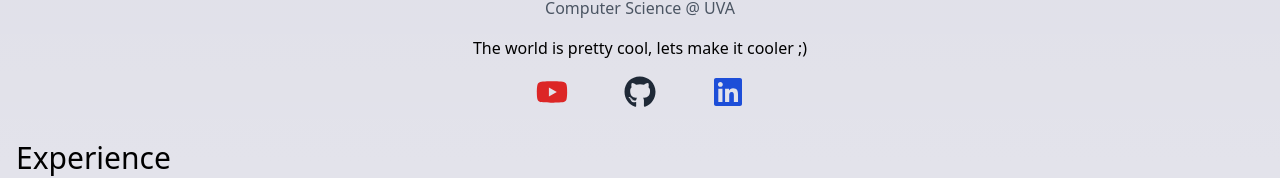
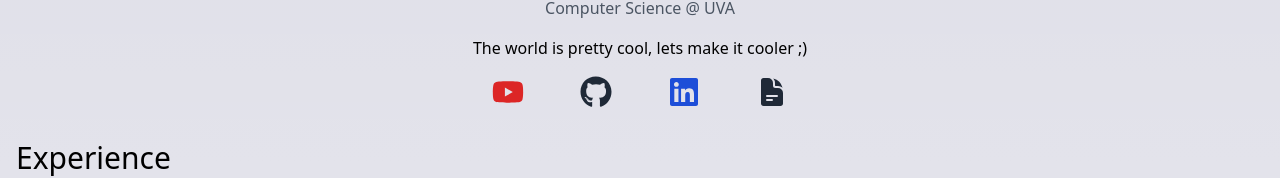
Before and after one commit to sidlakkoju/sidlakkoju.github.io, a Next.js app: page / in a window 1280 px wide. Shown: the part 436-614 px from the top of the page. Built offline with nearby package versions, Linux system fonts and the light colour scheme.

Commit message:
Added 2024 Summer resume

```diff
--- a/src/app/page.tsx
+++ b/src/app/page.tsx
@@ -1,5 +1,6 @@
 import React from 'react';
 import { FaYoutube, FaGithub, FaLinkedin } from 'react-icons/fa';
+import { HiDocumentText } from "react-icons/hi2";
 import ProjectCard from './components/ProjectCard';
 
 const Home: React.FC = () => {
@@ -27,6 +28,9 @@ const Home: React.FC = () => {
           </a>
           <a href="https://www.linkedin.com/in/siddharthlakkoju/" target="_blank" className="transform hover:scale-125 transition-transform duration-200">
             <FaLinkedin className="text-blue-700 w-8 h-8" />
+          </a>
+          <a href="/resume.pdf" target="_blank" className="transform hover:scale-125 transition-transform duration-200">
+            <HiDocumentText className="text-gray-800 dark:text-white w-8 h-8" />
           </a>
         </div>
       </section>
```
Also changed, not shown: 1 other file (tests, documents, lock files or other folders).
